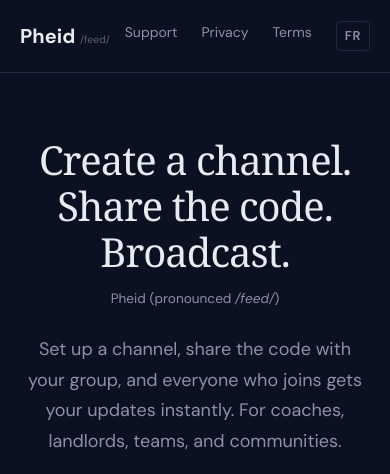
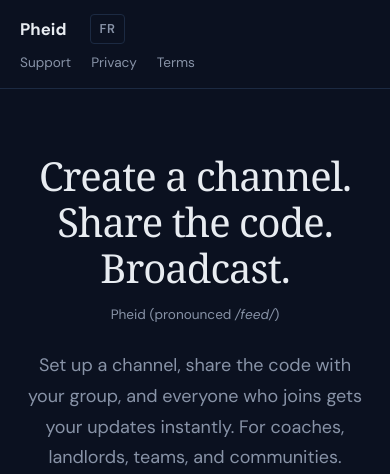
Before and after one commit to jmpotvin/pheid-site, a plain HTML site: page index.html in a window 390 px wide. Shown: the top 474 px of the page. Drawn offline with Linux system fonts and the light colour scheme.

Commit message:
Header on 2 lines on Mobile

```diff
--- a/index.html
+++ b/index.html
@@ -34,8 +34,8 @@
       <a href="/support">Support</a>
       <a href="/privacy">Privacy</a>
       <a href="/terms">Terms</a>
-      <a href="/fr/" class="lang-switch">FR</a>
     </div>
+    <a href="/fr/" class="lang-switch">FR</a>
   </div>
 </nav>
 
--- a/style.css
+++ b/style.css
@@ -50,7 +50,7 @@
 nav .nav-inner {
   display: flex;
   align-items: center;
-  justify-content: space-between;
+  gap: 1.5rem;
 }
 
 nav .logo {
@@ -76,6 +76,7 @@
   display: flex;
   gap: 1.5rem;
   font-size: 0.875rem;
+  margin-left: auto;
 }
 
 nav .links a {
@@ -417,7 +418,29 @@
 /* Responsive */
 @media (max-width: 600px) {
   nav {
-    padding: 1.25rem;
+    padding: 0.875rem 1.25rem;
+  }
+
+  nav .nav-inner {
+    flex-wrap: wrap;
+    row-gap: 0.5rem;
+  }
+
+  nav .logo {
+    font-size: 1.05rem;
+  }
+
+  nav .links {
+    order: 3;
+    width: 100%;
+    margin-left: 0;
+    justify-content: flex-start;
+    gap: 1.25rem;
+    font-size: 0.85rem;
+  }
+
+  .logo-pronunciation {
+    display: none;
   }
 
   .container {
```
Also changed, not shown: dmca/index.html (+1 -1 lines), fr/dmca/index.html (+1 -1 lines), fr/index.html (+1 -1 lines), fr/privacy/index.html (+1 -1 lines), fr/support/index.html (+1 -1 lines), fr/terms/index.html (+1 -1 lines), privacy/index.html (+1 -1 lines), support/index.html (+1 -1 lines), terms/index.html (+1 -1 lines).
